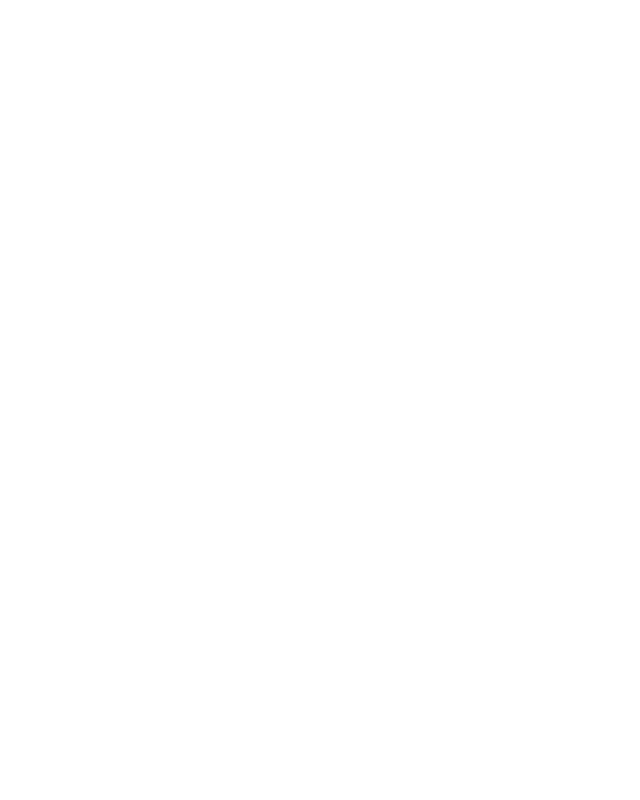
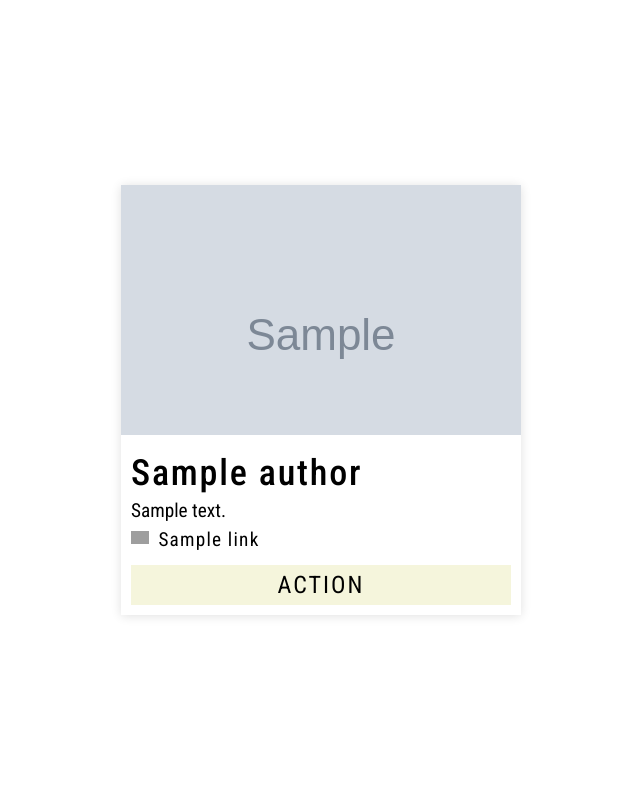
Before and after one commit to MikeMitusov/RateUs, a Django app: page /rateus/ in a window 1280 px wide. Before the commit the part shown is empty. Shown: the whole page, without its empty margins (319-959 px from the left). Run offline with Django 5.2, Linux system fonts and the light colour scheme; tables that the repository leaves empty hold one stand-in row (values such as "Sample post"); grey boxes marked "Sample" are stand-in pictures; grey boxes are pictures that could not be loaded.

Commit message:
[Rate app] Add rate/list.html template

```diff
--- a/mysite/rate/templates/rate/author/list.html
+++ b/mysite/rate/templates/rate/author/list.html
@@ -0,0 +1,29 @@
+{% extends 'rate/base.html' %}
+
+{% block title %}Rateus{% endblock title %}
+
+{% load static %}
+{% block content %}
+    <div class="content">
+        <div class="cards">
+            {% for author in authors %}
+                <div class="container">
+                    <div class="card">
+                        <div class="card__wrapperimg"><img src="{{ author.avatar.url }}" alt="{{ author.name }}" class="card__image"></div>
+                        <div class="card__info">
+                            <h3 class="card__title">{{ author.name }}</h3>
+                            <p class="card__text text-primary">{{ author.bio }}</p>
+                            <ul class="card__links">
+                                {% for link in author.links.all %}
+                                    <li><span class="icon"><img src="{% static "images/logos/"|add:link.get_icon_url %}" alt=""></span>
+                                        <a class='link-primary' href="{{ link.url }}">{{ link.title }}</a>
+                                    </li>
+                                {% endfor %}
+                            </ul>
+                            <a href="#" class="card__button button-primary">Action</a>
+                        </div>
+                    </div>
+            {% endfor %}
+        </div>
+    </div>
+{% endblock content %}
--- a/mysite/rate/templates/rate/base.html
+++ b/mysite/rate/templates/rate/base.html
@@ -1,3 +1,4 @@
+{% load static %}
 <!DOCTYPE html>
 <html lang="en">
 
@@ -5,7 +6,7 @@
     <meta charset="UTF-8">
     <meta name="viewport" content="width=device-width, initial-scale=1.0">
     <title>{% block title %}{% endblock title %}</title>
-    <link rel="stylesheet" href="style.css">
+    <link rel="stylesheet" href="{% static 'css/rateus.css' %}">
 </head>
 
 <body>
```
